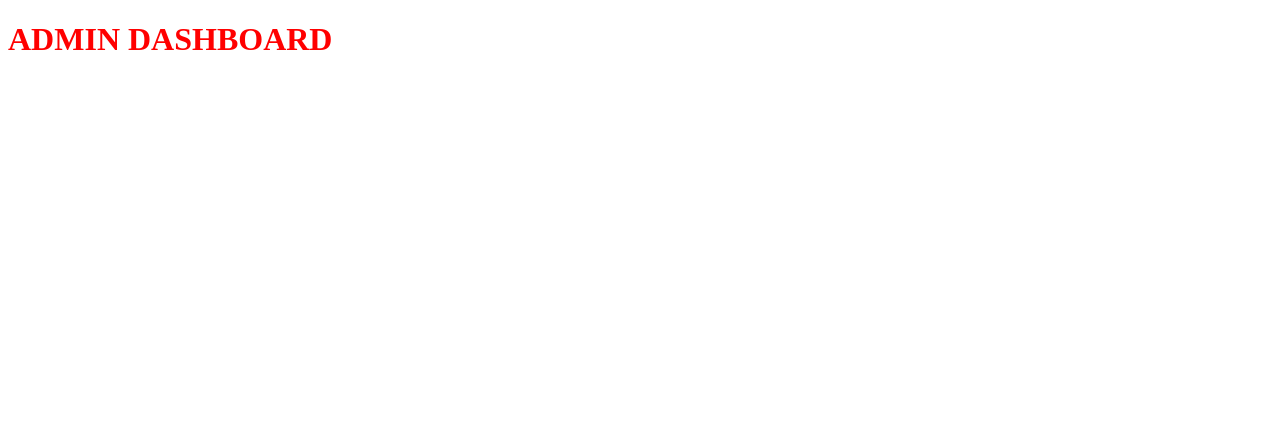
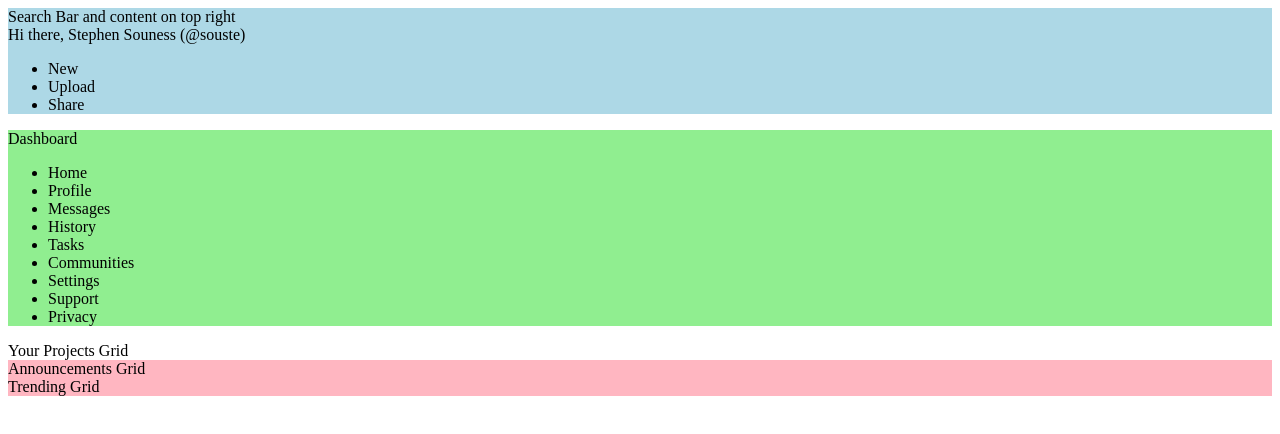
Before and after one commit to souste/admin_dashboard, a plain HTML site: page index.html in a window 1280 px wide. Drawn offline with Linux system fonts and the light colour scheme.

Commit message:
basic html applied for structure of page

```diff
--- a/index.html
+++ b/index.html
@@ -7,6 +7,37 @@
     <link rel="stylesheet" href="styles.css" />
   </head>
   <body>
-    <h1>ADMIN DASHBOARD</h1>
+    <div class="container">
+      <div class="header">
+        <div class="header-search">Search Bar and content on top right</div>
+        <div class="header-menu">
+          <div class="header-greeting">Hi there, Stephen Souness (@souste)</div>
+          <ul>
+            <li>New</li>
+            <li>Upload</li>
+            <li>Share</li>
+          </ul>
+        </div>
+      </div>
+      <div class="dashboard">
+        <div class="dashboard-header">Dashboard</div>
+        <ul>
+          <li>Home</li>
+          <li>Profile</li>
+          <li>Messages</li>
+          <li>History</li>
+          <li>Tasks</li>
+          <li>Communities</li>
+          <li>Settings</li>
+          <li>Support</li>
+          <li>Privacy</li>
+        </ul>
+      </div>
+      <div class="main-content">
+        <div class="your-projects">Your Projects Grid</div>
+        <div class="announcements">Announcements Grid</div>
+        <div class="trending">Trending Grid</div>
+      </div>
+    </div>
   </body>
 </html>
--- a/styles.css
+++ b/styles.css
@@ -1,3 +1,15 @@
-h1 {
-  color: red;
+.header {
+  background-color: lightblue;
 }
+
+.dashboard {
+  background-color: lightgreen;
+}
+
+.main-content {
+  background-color: lightpink;
+}
+
+.your-projects {
+  background-color: white;
+}
```
